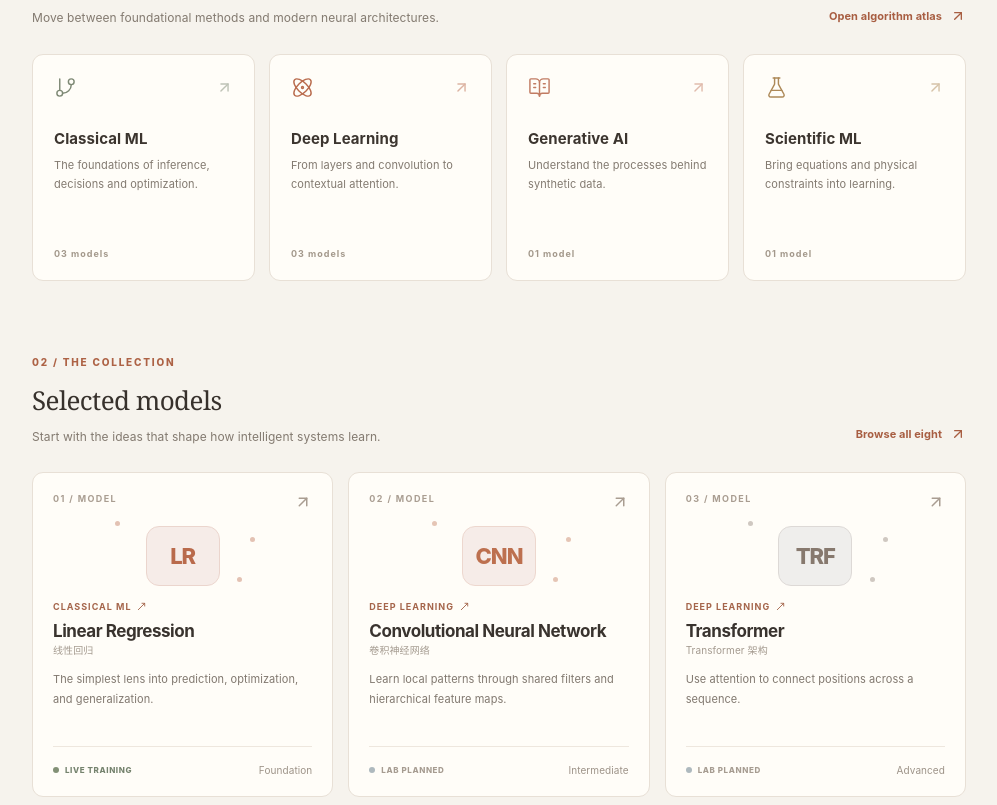
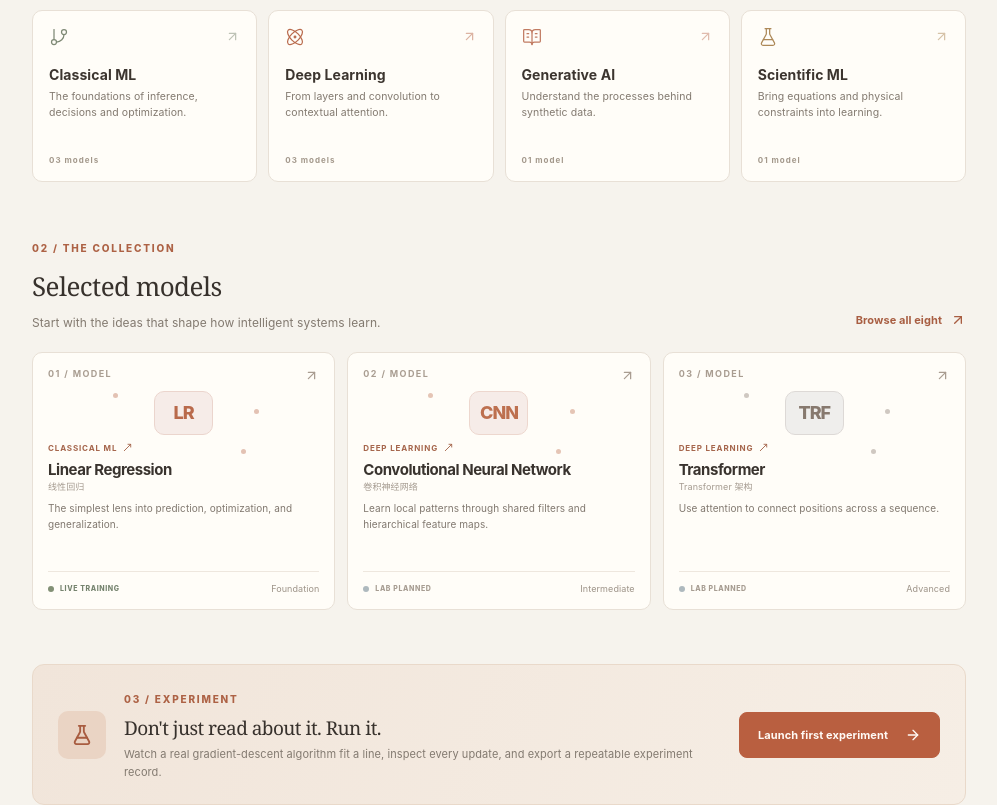
Before and after one commit to zeye-w/Model-Atlas, a Next.js app: page / in a window 1280 px wide. Shown: the part 861-1666 px from the top of the page, without its empty margins (264-1261 px from the left). Built offline with nearby package versions, Linux system fonts and the light colour scheme.

Commit message:
style: compact cards and improve information density

```diff
--- a/src/app/claude-theme.css
+++ b/src/app/claude-theme.css
@@ -367,3 +367,93 @@ button:focus-visible, a:focus-visible, input:focus-visible {
 @media (prefers-reduced-motion: reduce) {
   *, *::before, *::after { scroll-behavior: auto !important; }
 }
+
+
+/* Compact editorial cards: denser layouts without shrinking essential type. */
+.stat-strip { margin-top: 14px; margin-bottom: 52px; }
+.stat-strip > div { padding: 16px 21px; }
+.stat-strip strong { font-size: 27px; }
+
+.section-block { margin-bottom: 54px; }
+.section-heading { margin-bottom: 19px; }
+
+.family-grid { gap: 11px; }
+.family-card {
+  min-height: 172px;
+  padding: 16px;
+  border-radius: 10px;
+}
+.family-card-top svg:first-child { width: 20px; height: 20px; }
+.family-card-top svg:last-child { width: 15px; height: 15px; }
+.family-card h3 { margin: 19px 0 6px; font-size: 14px; }
+.family-card p { font-size: 10.5px; line-height: 1.55; }
+.family-card > span { padding-top: 13px; font-size: 8px; }
+
+.model-grid { gap: 12px; }
+.model-card {
+  min-height: 258px;
+  padding: 15px;
+  border-radius: 10px;
+}
+.model-card-top svg { width: 15px; height: 15px; }
+.model-symbol { height: 59px; }
+.model-symbol span {
+  width: 59px;
+  height: 44px;
+  border-radius: 10px;
+  font-size: 18px;
+}
+.model-card-family { font-size: 8px; letter-spacing: .85px; }
+.model-card h3 { margin: 7px 0 1px; font-size: 15px; }
+.model-card-translation { font-size: 9px; }
+.model-card p { margin-top: 8px; font-size: 10px; line-height: 1.55; }
+.model-card-bottom { padding-top: 11px; font-size: 9px; }
+.mode-badge { font-size: 7px; }
+
+.lab-feature { padding: 22px 25px; gap: 18px; }
+.lab-feature-icon { width: 48px; height: 48px; border-radius: 10px; }
+.lab-feature-icon svg { width: 22px; height: 22px; }
+.lab-feature h2 { font-size: 19px; margin: 8px 0 5px; }
+.lab-feature p { font-size: 11px; line-height: 1.6; }
+
+.atlas-board { min-height: 0; padding: 23px; }
+.atlas-label { margin-bottom: 19px; }
+.atlas-center { margin-bottom: 27px; padding: 13px; }
+.atlas-columns { gap: 12px; }
+.atlas-family { padding: 13px; }
+.atlas-family-title { margin-bottom: 12px; font-size: 11px; }
+.atlas-model-link { padding: 8px 9px; margin-top: 6px; font-size: 10px; }
+
+.lab-list { gap: 12px; }
+.lab-list-card { padding: 20px; gap: 9px; }
+.lab-list-card h2 { font-size: 18px; }
+.resource-grid { gap: 12px; }
+.resource-card { padding: 19px; }
+.resource-card h3 { font-size: 14px; margin-bottom: 7px; }
+.resource-card p { font-size: 10.5px; line-height: 1.6; }
+
+.sequence-list { gap: 8px; }
+.sequence-item { gap: 15px; padding: 13px 17px; }
+.sequence-number { min-width: 30px; font-size: 20px; }
+.sequence-item h3 { font-size: 13px; }
+.sequence-item p { font-size: 10px; line-height: 1.55; }
+
+.lab-panel { padding: 20px; }
+
+@media (min-width: 1500px) {
+  .model-grid:not(.featured-grid) { grid-template-columns: repeat(4, minmax(0, 1fr)); }
+}
+@media (max-width: 1220px) and (min-width: 901px) {
+  .model-grid:not(.featured-grid) { grid-template-columns: repeat(3, minmax(0, 1fr)); }
+}
+@media (max-width: 600px) {
+  .stat-strip { margin-bottom: 38px; }
+  .stat-strip > div { padding: 14px 8px; }
+  .family-card { min-height: 150px; padding: 15px; }
+  .family-card h3 { margin-top: 15px; }
+  .model-card { min-height: 238px; padding: 14px; }
+  .model-symbol { height: 52px; }
+  .lab-feature { padding: 18px; }
+  .resource-card { padding: 17px; }
+  .lab-list-card { padding: 18px; }
+}
```
